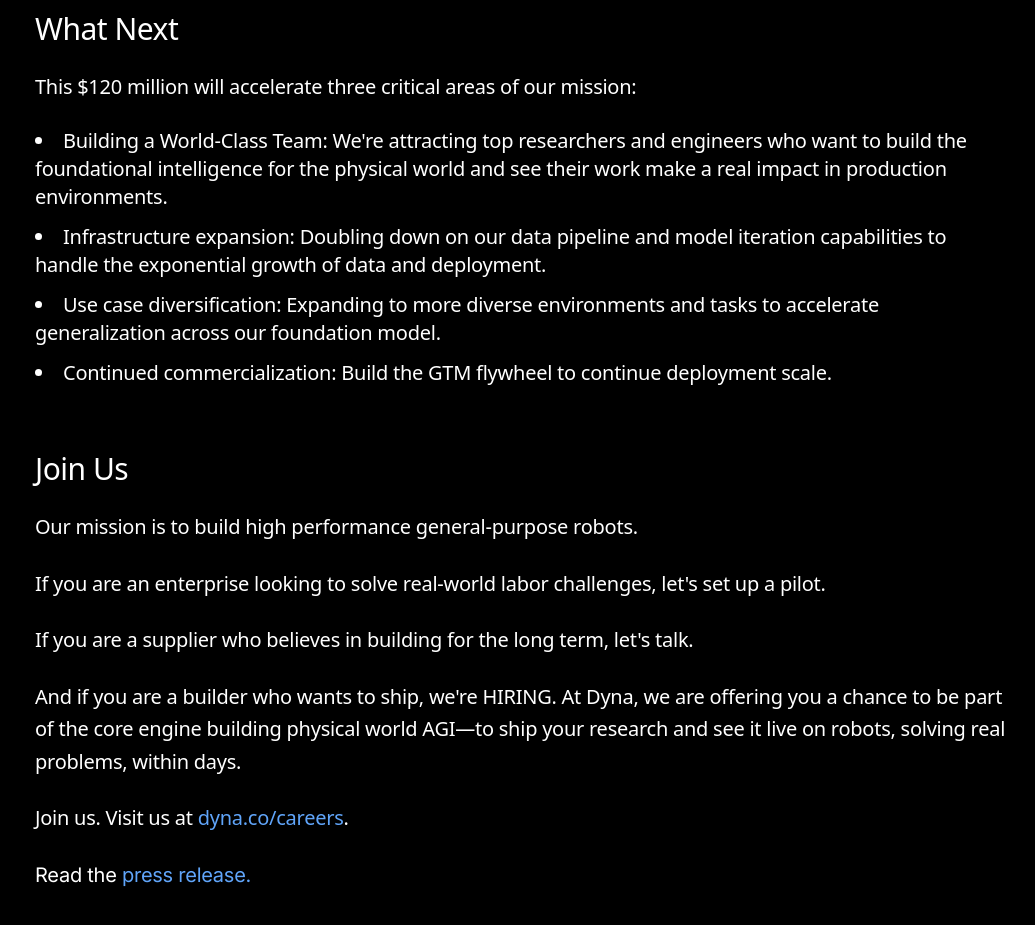
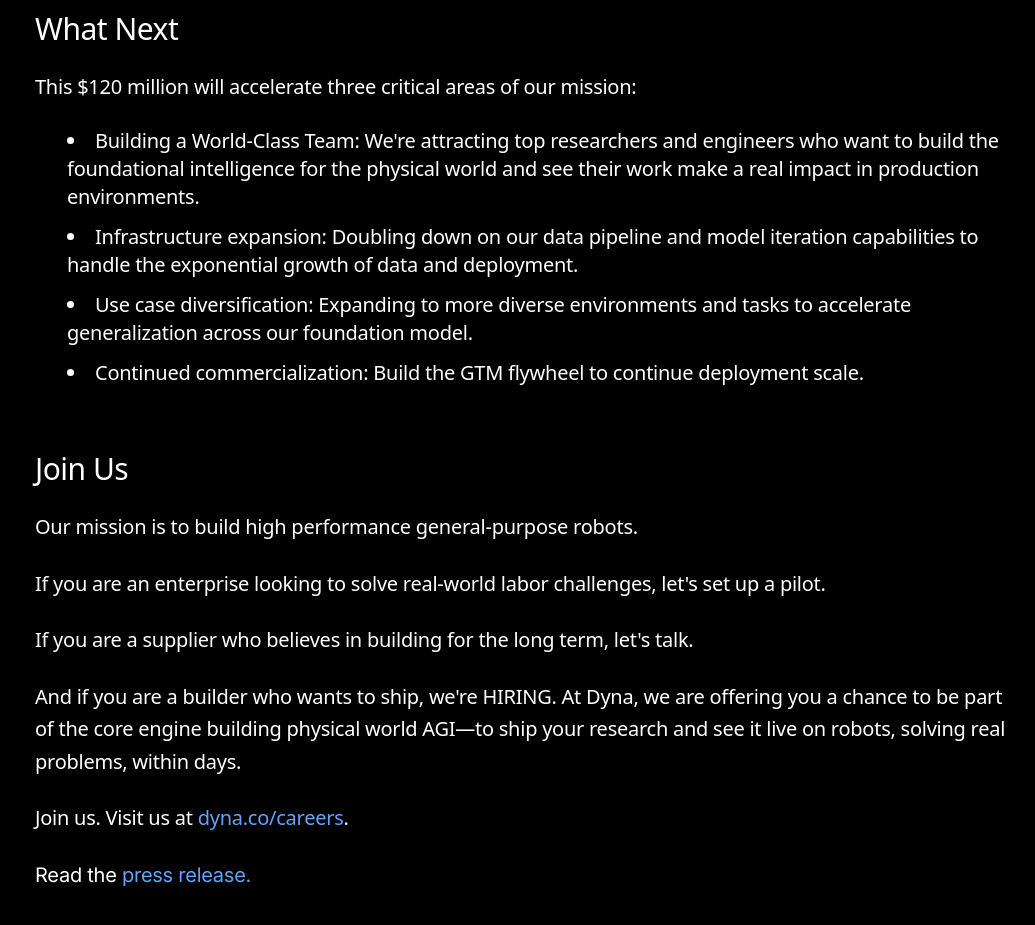
Before and after one commit to vivc2223/good-to-go-tool, a React (Vite) app: page /blog/dyna-robotics-closes-120m-series-a in a window 1280 px wide. Shown: the part 5800-6725 px from the top of the page, without its empty margins (117-1152 px from the left). Built offline with nearby package versions, Linux system fonts and the light colour scheme.

Commit message:
put tab space before bullet points

```diff
--- a/src/pages/BlogStory.tsx
+++ b/src/pages/BlogStory.tsx
@@ -401,7 +401,7 @@ const BlogStory = () => {
           </p>
 
           <ul
-            className="space-y-3 list-disc list-inside mb-12 text-xl text-white"
+            className="space-y-3 list-disc list-inside mb-12 ml-8 text-xl text-white"
             style={{
               fontFamily: "UntitledSans, system-ui, -apple-system, sans-serif",
             }}
```
